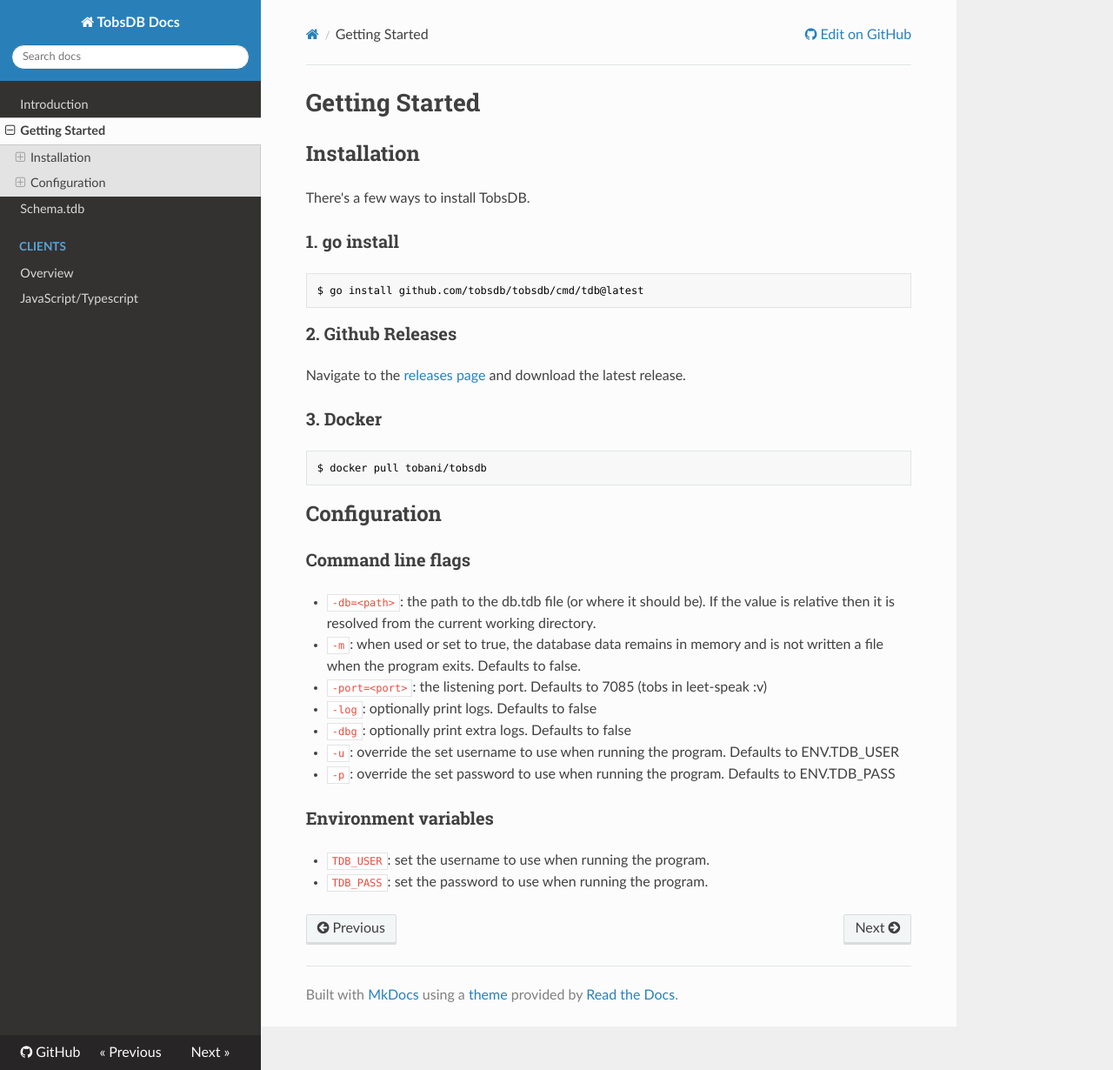
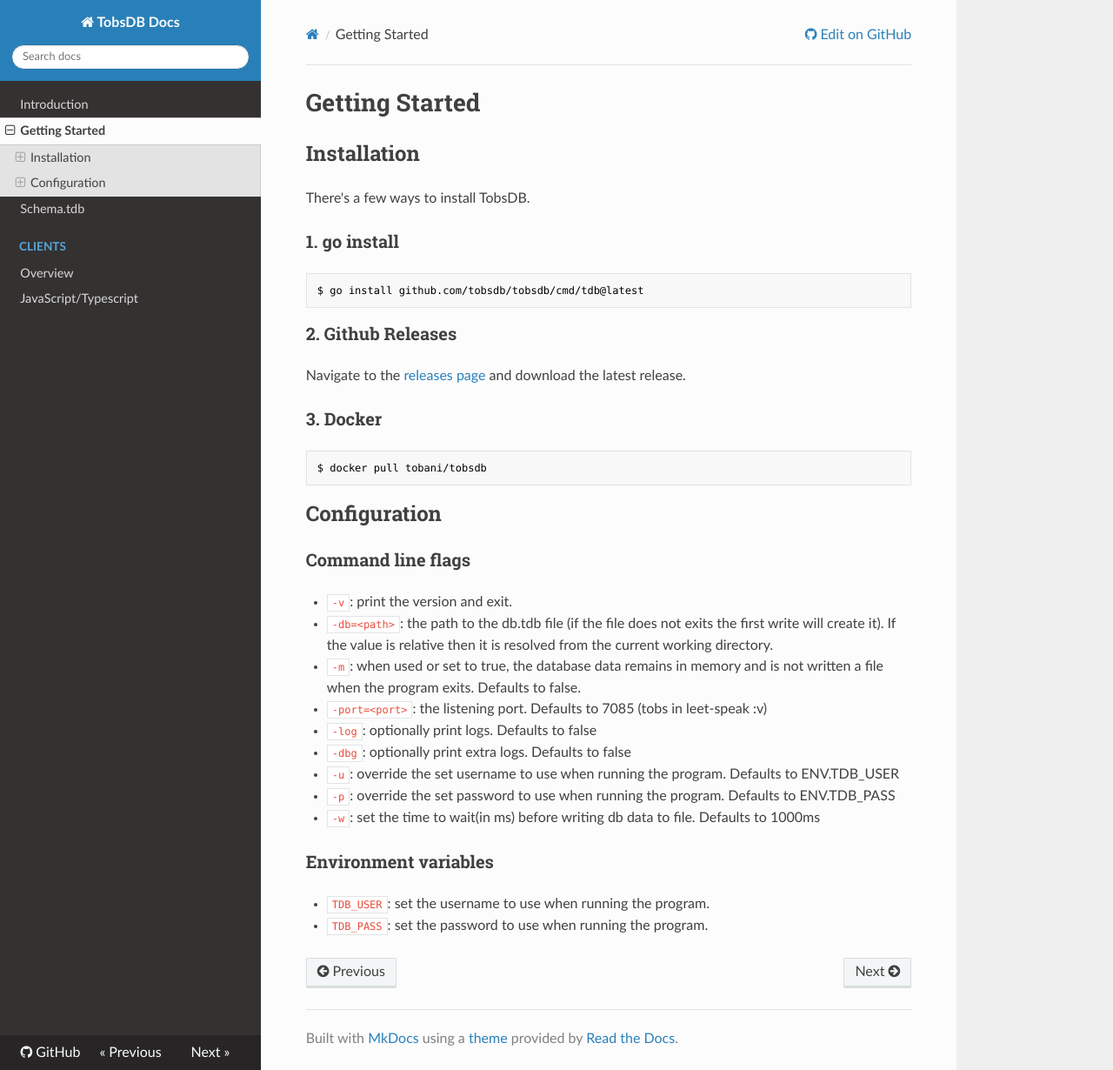
Before and after one commit to tobsdb/tobsdb, an MkDocs documentation site: the page built from docs/getting-started.md, in a window 1280 px wide and 1230 px high. Shown: the whole window at 87% size. Built offline with MkDocs 1.6.1, drawn with Linux system fonts in a browser that asks for light colours; nearby versions of some CDN libraries.

Commit message:
docs: updated cmd flags

```diff
--- a/docs/getting-started.md
+++ b/docs/getting-started.md
@@ -25,7 +25,8 @@
 
 ### Command line flags
 
-- `-db=<path>`: the path to the db.tdb file (or where it should be).
+- `-v`: print the version and exit.
+- `-db=<path>`: the path to the db.tdb file (if the file does not exits the first write will create it).
 If the value is relative then it is resolved from the current working directory.
 - `-m`: when used or set to true, the database data remains in memory and is not written a file when the program exits. Defaults to false.
 - `-port=<port>`: the listening port. Defaults to 7085 (tobs in leet-speak :v)
@@ -33,6 +34,7 @@
 - `-dbg`: optionally print extra logs. Defaults to false
 - `-u`: override the set username to use when running the program. Defaults to ENV.TDB_USER
 - `-p`: override the set password to use when running the program. Defaults to ENV.TDB_PASS
+- `-w`: set the time to wait(in ms) before writing db data to file. Defaults to 1000ms
 
 ### Environment variables
 
```
Also changed, not shown: docs/index.md (+1 -1 lines).
